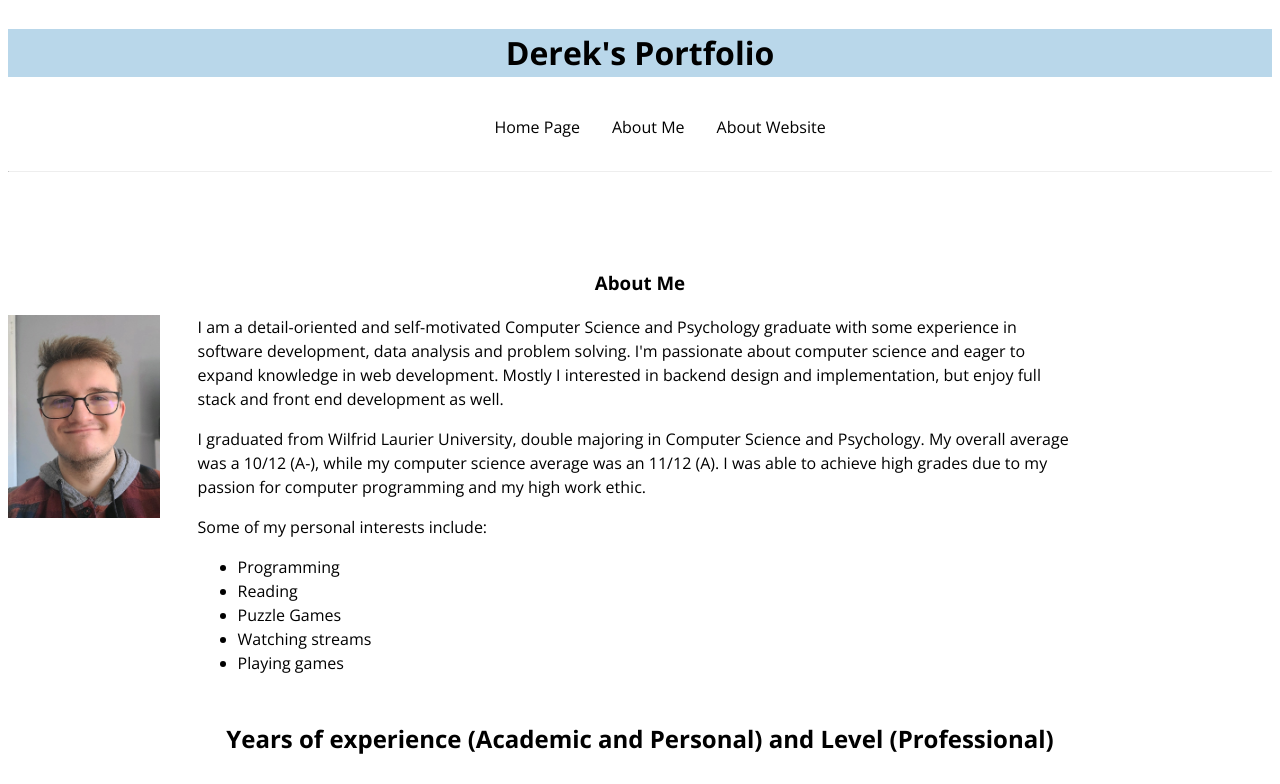
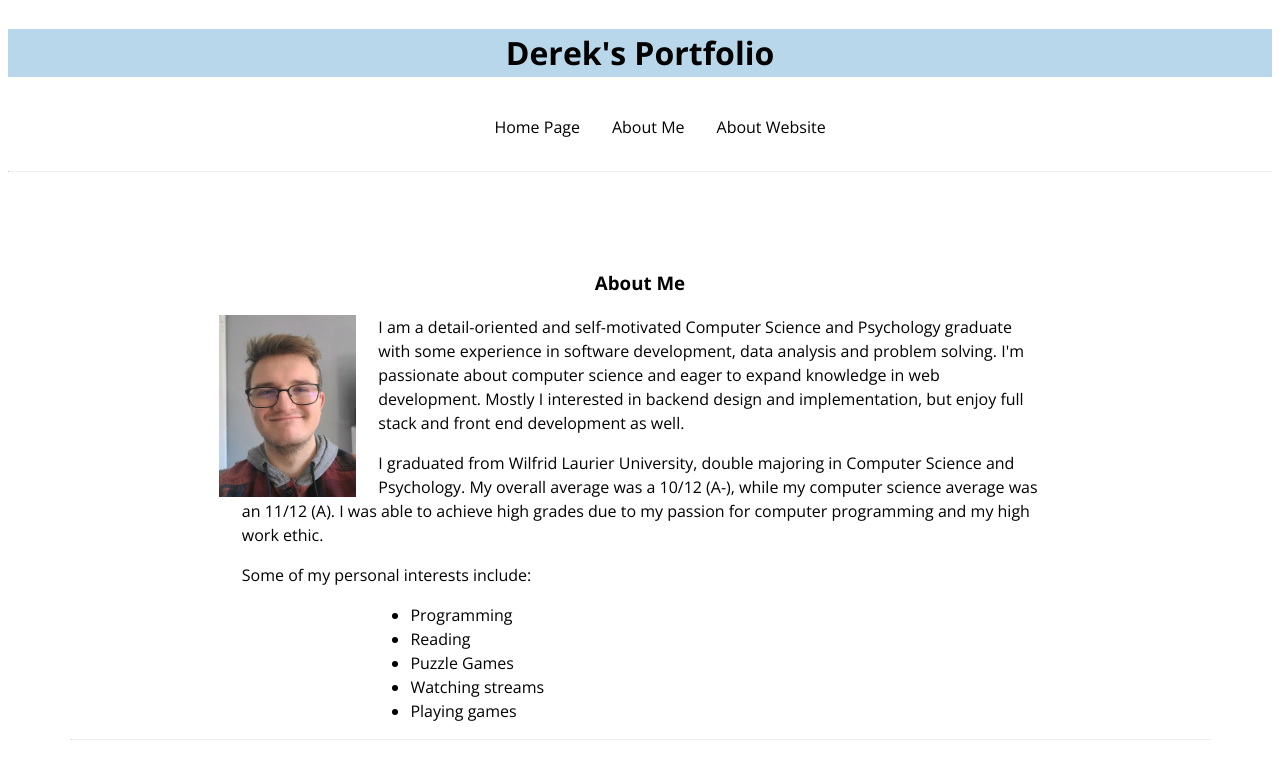
Before and after one commit to DerekMarshall855/myportfolio, a React (Create React App) app: page /myportfolio/about_me in a window 1280 px wide. Shown: the top 784 px of the page. Built offline with nearby package versions, Linux system fonts and the light colour scheme.

Commit message:
Fixed css on about me

```diff
--- a/public/styles.css
+++ b/public/styles.css
@@ -171,8 +171,8 @@ color: black;
   color:black;
   text-align: center;
   vertical-align: middle;
-  margin-left: auto;
-  margin-right: auto
+  margin-left: 5%;
+  margin-right: 5%;
 }
 
 .Me-container p {
@@ -193,7 +193,13 @@ color: black;
 .Me-container img {
   max-width: 12%;
   max-height: 12%;
-  float: left
+  margin-left: 13%;
+  margin-right: 2%;
+  float: left;
+}
+
+.floated li {
+  margin-left: 17%;
 }
 
 /*About Website*/
--- a/src/Pages/about_me.tsx
+++ b/src/Pages/about_me.tsx
@@ -20,6 +20,7 @@ class About_Me extends React.Component {
             <div className="Me-container">
                 <h3>About Me</h3>
                 <ImageLink image_link={selfie} web_link='https://www.linkedin.com/in/derekmarshall855/'/>
+                <div className="floated">
                     <p> I am a detail-oriented and self-motivated Computer
                         Science and Psychology graduate with some experience in
                         software development, data analysis and problem
@@ -44,6 +45,8 @@ class About_Me extends React.Component {
                                 <li>Playing games</li>
                             </ul>
                     </p>
+                </div>
+                <hr/>
                 <h2>Years of experience (Academic and Personal) and Level (Professional)</h2>
                 <LangaugeList   languages={['Python - 3 years - Junior',
                                             'Java - 2 years - Junior',
```
Lines whose indentation alone changed are shown as unchanged.
